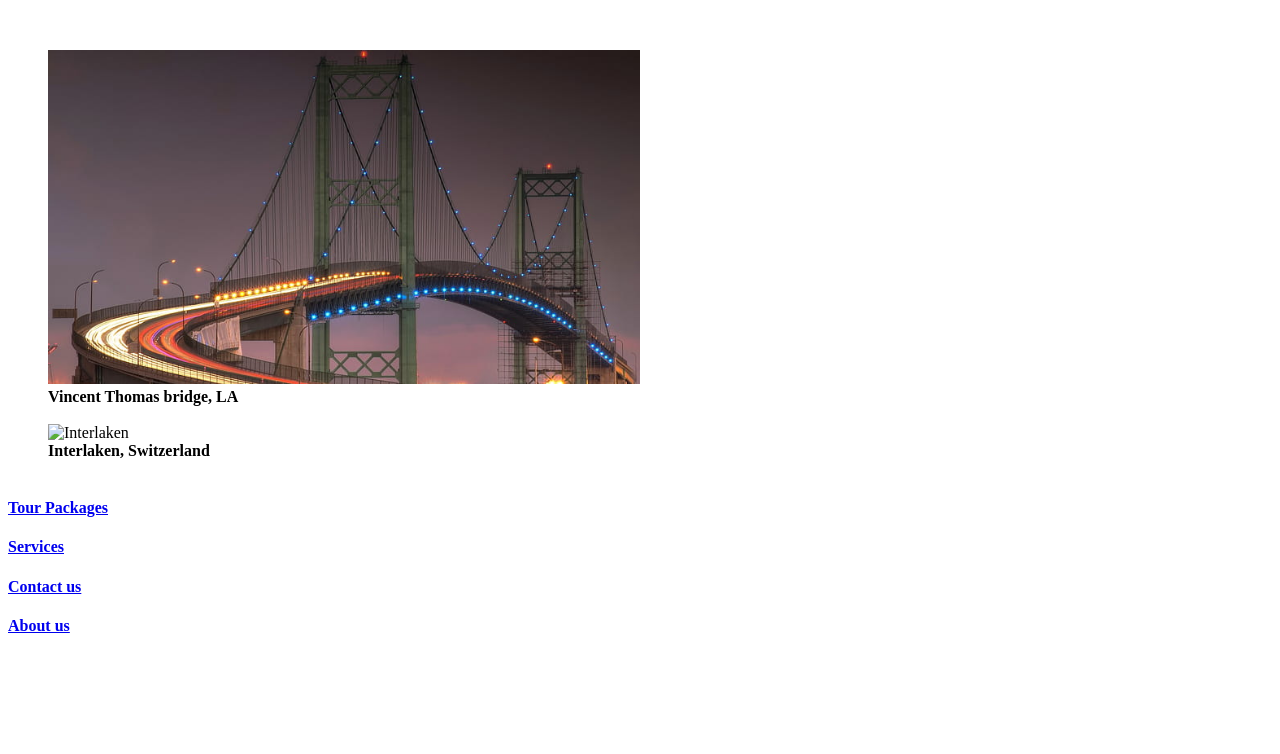
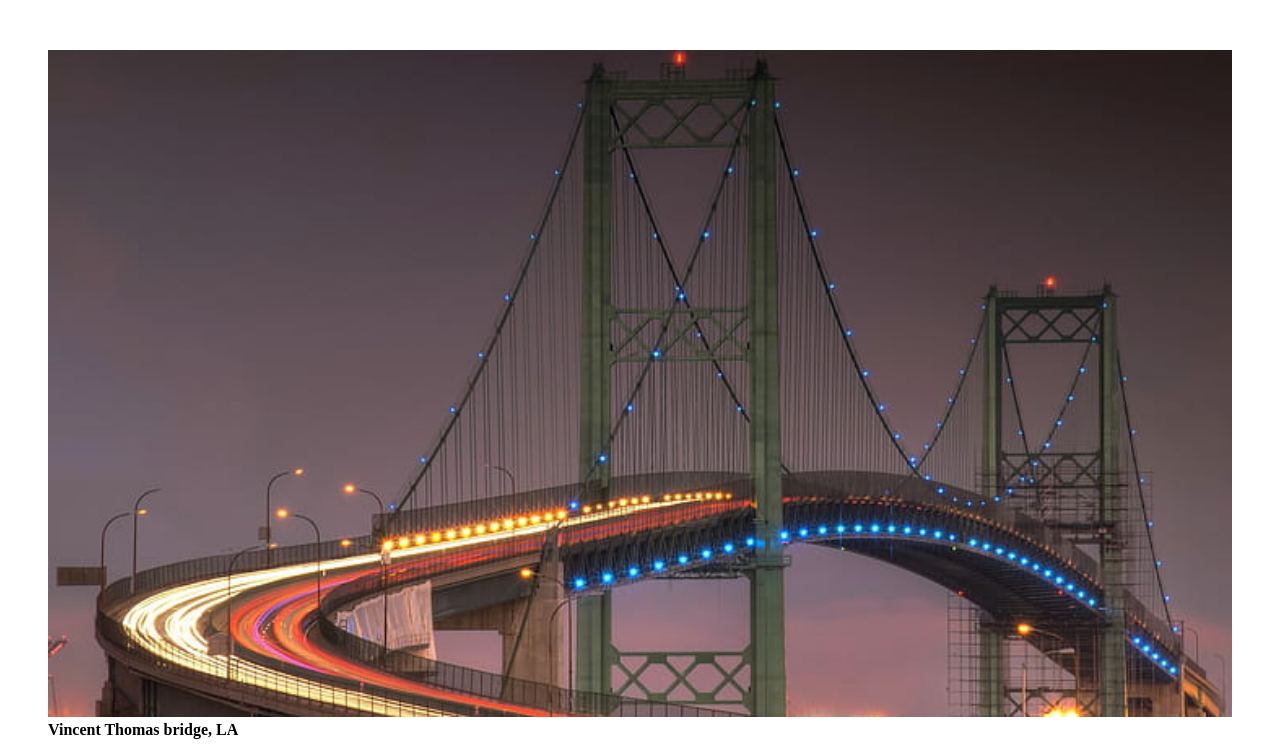
Before and after one commit to corgi4everyone/corgi4everyone.github.io, a plain HTML site: page sample/index.html in a window 1280 px wide. Shown: the part 43-797 px from the top of the page. Drawn offline with Linux system fonts and the light colour scheme.

Commit message:
Update index.html

```diff
--- a/sample/index.html
+++ b/sample/index.html
@@ -8,9 +8,9 @@
   <body>
     <h3><b>Home page</b></h3><br>
     <figure>
-        <img src="vincentThomasbridge.jpeg" alt="Vincent Thomas bridge" width="50%">
+        <img src="vincentThomasbridge.jpeg" alt="Vincent Thomas bridge" width="100%">
         <figcaption><b>Vincent Thomas bridge, LA</b></figcaption><br>
-        <img src="interlakenSwit.webp" alt="Interlaken" width="50%">
+        <img src="interlakenSwit.webp" alt="Interlaken" width="100%">
         <figcaption><b>Interlaken, Switzerland</b></figcaption><br>
 
     </figure>
```
